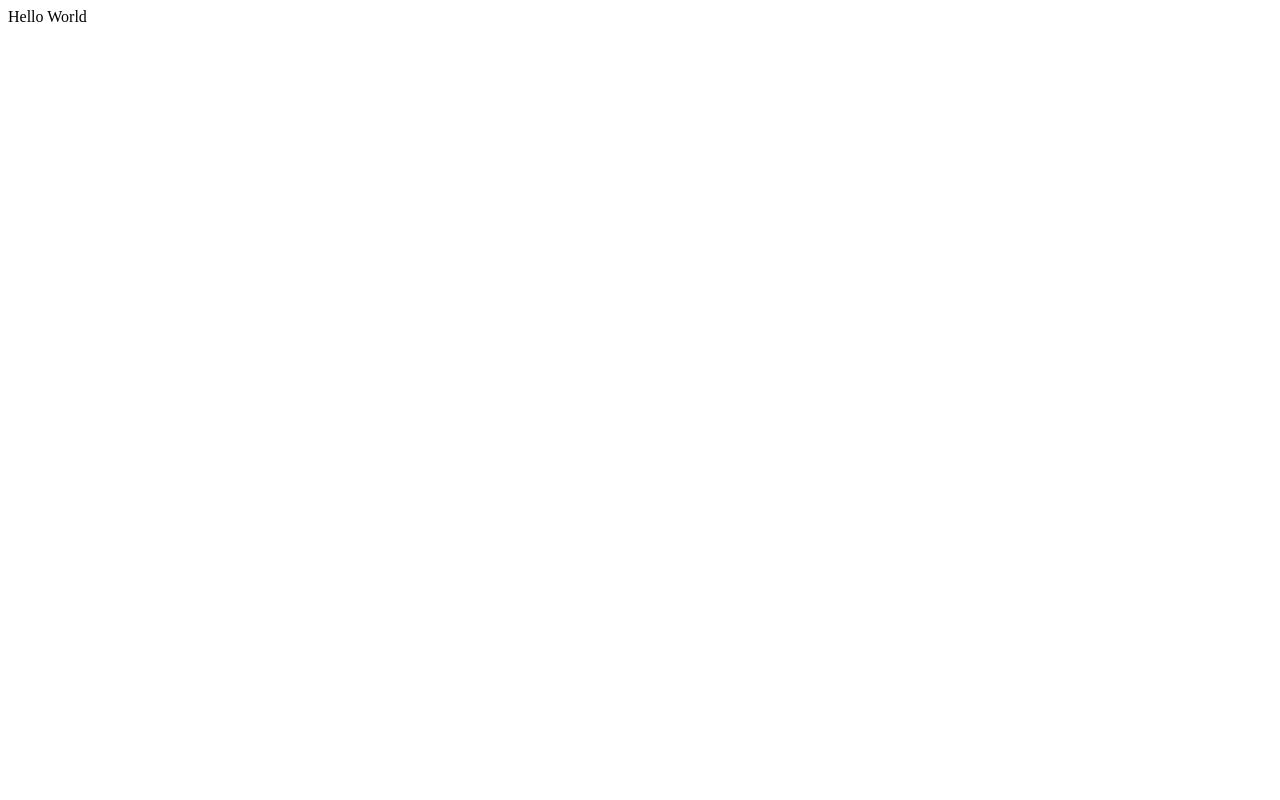
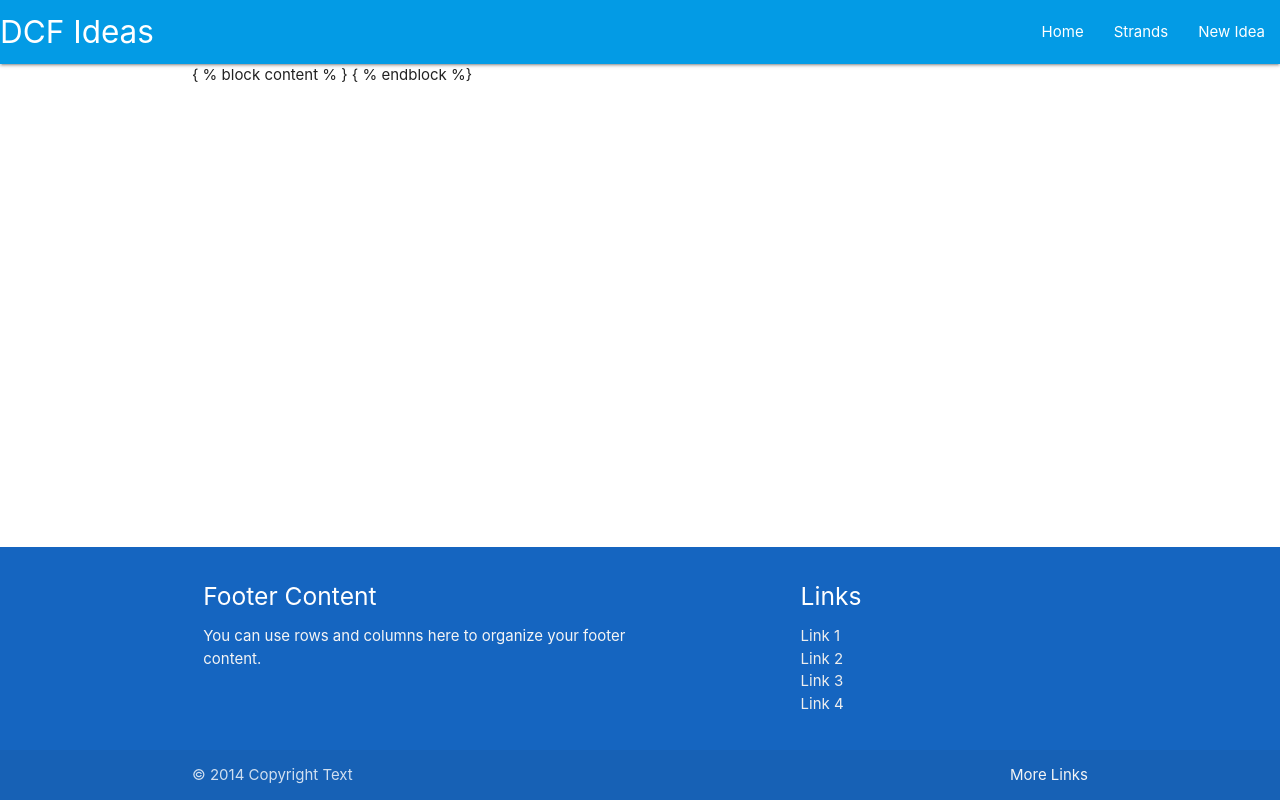
Before and after one commit to chelsea-designs/DCFideas, a Flask app: page / in a window 1280 px wide. Before the commit the page is almost empty. Run offline with Flask 2, Linux system fonts and the light colour scheme.

Commit message:
set up basic front end with nav block and footer

```diff
--- a/dcfideas/routes.py
+++ b/dcfideas/routes.py
@@ -5,4 +5,4 @@ from dcfideas.models import Strand, Element, Camcynnydd, Aole, Idea
 
 @app.route("/")
 def home():
-    return render_template("base.html")
+    return render_template("ideas.html")
--- /dev/null
+++ b/dcfideas/static/css/style.css
@@ -0,0 +1,9 @@
+body {
+    display: flex;
+    min-height: 100vh;
+    flex-direction: column;
+}
+
+main {
+    flex: 1 0 auto;
+}
--- /dev/null
+++ b/dcfideas/static/js/script.js
@@ -0,0 +1,3 @@
+$(document).ready(function () {
+    $('.sidenav').sidenav();
+});
--- a/dcfideas/templates/base.html
+++ b/dcfideas/templates/base.html
@@ -5,11 +5,75 @@
     <meta charset="UTF-8">
     <meta http-equiv="X-UA-Compatible" content="IE=edge">
     <meta name="viewport" content="width=device-width, initial-scale=1.0">
+    <link rel="stylesheet" href="https://cdnjs.cloudflare.com/ajax/libs/font-awesome/5.15.3/css/all.min.css"
+        integrity="sha512-iBBXm8fW90+nuLcSKlbmrPcLa0OT92xO1BIsZ+ywDWZCvqsWgccV3gFoRBv0z+8dLJgyAHIhR35VZc2oM/gI1w=="
+        crossorigin="anonymous" referrerpolicy="no-referrer">
+    <link rel="stylesheet" href="https://cdnjs.cloudflare.com/ajax/libs/materialize/1.0.0/css/materialize.min.css">
+    <link rel="stylesheet" href="{{ url_for('static',filename='css/style.css')}}" type="text/css">
     <title>DCF Ideas</title>
 </head>
 
 <body>
-    Hello World
+    <header>
+        <nav class="light-blue darken-1">
+            <div class="nav-wrapper">
+                <a href="#!" class="brand-logo">DCF Ideas</a>
+                <a href="#" data-target="mobile-demo" class="sidenav-trigger"><i class="fas fa-bars"></i></a>
+                <ul class="right hide-on-med-and-down">
+                    <li><a href="{{url_for('home')}}">Home</a></li>
+                    <li><a href="">Strands</a></li>
+                    <li><a href="">New Idea</a></li>
+                </ul>
+            </div>
+        </nav>
+
+        <ul class="sidenav" id="mobile-demo">
+            <li><a href="{{url_for('home')}}">Home</a></li>
+            <li><a href="">Strands</a></li>
+            <li><a href="">New Idea</a></li>
+        </ul>
+
+    </header>
+
+    <main class="container">
+        { % block content % }
+        { % endblock %}
+    </main>
+
+    <footer>
+
+        <footer class="page-footer blue darken-3">
+            <div class="container">
+                <div class="row">
+                    <div class="col l6 s12">
+                        <h5 class="white-text">Footer Content</h5>
+                        <p class="grey-text text-lighten-4">You can use rows and columns here to organize your footer
+                            content.</p>
+                    </div>
+                    <div class="col l4 offset-l2 s12">
+                        <h5 class="white-text">Links</h5>
+                        <ul>
+                            <li><a class="grey-text text-lighten-3" href="#!">Link 1</a></li>
+                            <li><a class="grey-text text-lighten-3" href="#!">Link 2</a></li>
+                            <li><a class="grey-text text-lighten-3" href="#!">Link 3</a></li>
+                            <li><a class="grey-text text-lighten-3" href="#!">Link 4</a></li>
+                        </ul>
+                    </div>
+                </div>
+            </div>
+            <div class="footer-copyright">
+                <div class="container">
+                    © 2014 Copyright Text
+                    <a class="grey-text text-lighten-4 right" href="#!">More Links</a>
+                </div>
+            </div>
+        </footer>
+    </footer>
+
+    <script src="https://code.jquery.com/jquery-3.6.0.min.js"
+        integrity="sha256-/xUj+3OJU5yExlq6GSYGSHk7tPXikynS7ogEvDej/m4=" crossorigin="anonymous"></script>
+    <script src="https://cdnjs.cloudflare.com/ajax/libs/materialize/1.0.0/js/materialize.min.js"></script>
+    <script src="{{ url_for('static',filename='js/script.js') }}"></script>
 </body>
 
 </html>
--- /dev/null
+++ b/dcfideas/templates/ideas.html
@@ -0,0 +1,6 @@
+{% extends "base.html" %}
+{% block content %}
+<h3 class="light-blue-text text-darken-4 center-align">
+    Ideas
+</h3>
+{% endblock %}
```
